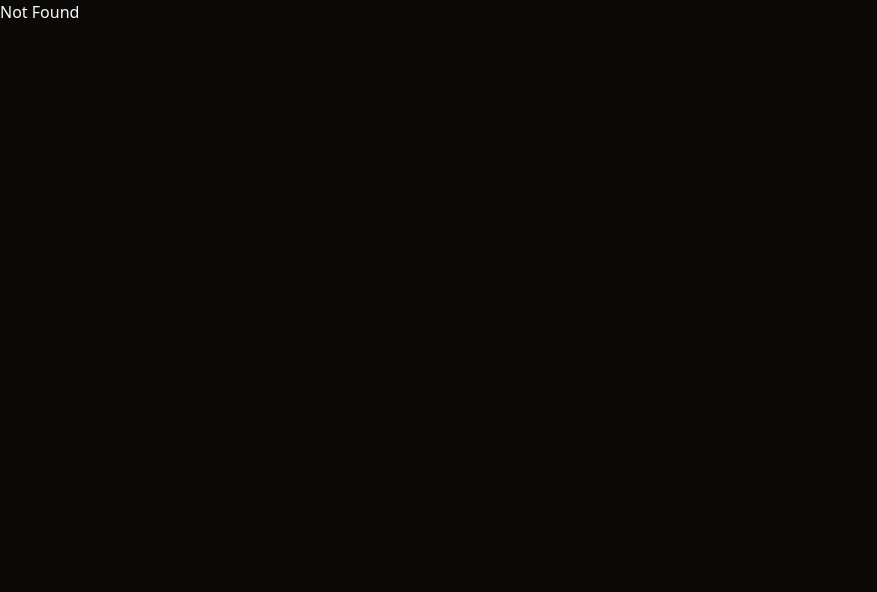
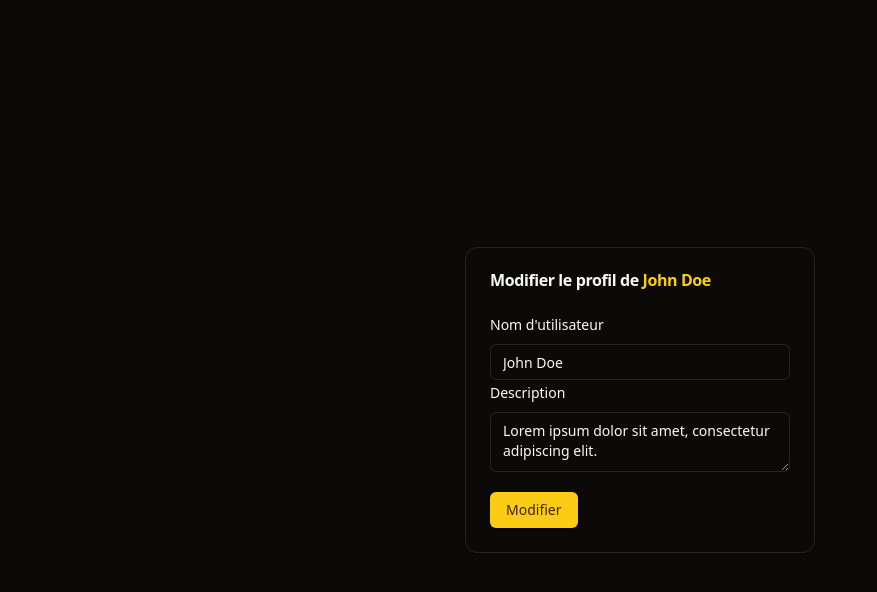
Before and after one commit to ThibaultMINNEBOO/technical-test-mately, a React (Vite) app: page /profiles/1/edit in a window 1280 px wide. Shown: the top 592 px of the page, without its empty margins (0-877 px from the left). Built offline with nearby package versions, Linux system fonts and the light colour scheme.

Commit message:
feat: add profile editing feature

```diff
--- a/src/components/Profile/index.tsx
+++ b/src/components/Profile/index.tsx
@@ -7,14 +7,16 @@ import {
   CardHeader,
   CardTitle,
 } from "@/components/ui/card";
+import { Link } from "wouter";
 
 interface ProfileProps {
+  id: number;
   username: string;
   description: string;
   photo: string;
 }
 
-export function Profile({ username, description, photo }: ProfileProps) {
+export function Profile({ id, username, description, photo }: ProfileProps) {
   return (
     <Card className="w-[350px]">
       <CardHeader>
@@ -28,7 +30,9 @@ export function Profile({ username, description, photo }: ProfileProps) {
       </CardHeader>
       <CardContent>
         <CardDescription>{description}</CardDescription>
-        <Button className="mt-2">Modifier</Button>
+        <Button className="mt-2" asChild>
+          <Link to={`/profiles/${id}/edit`}>Modifier le profil</Link>
+        </Button>
       </CardContent>
     </Card>
   );
--- a/src/components/ProfileForm/index.tsx
+++ b/src/components/ProfileForm/index.tsx
@@ -17,9 +17,14 @@ import { profileSchema } from "./profile.schema";
 interface ProfileFormProps {
   onSubmit: (data: ProfilePayload) => void;
   defaultValues?: ProfilePayload;
+  label: string;
 }
 
-export function ProfileForm({ onSubmit, defaultValues }: ProfileFormProps) {
+export function ProfileForm({
+  onSubmit,
+  defaultValues,
+  label,
+}: ProfileFormProps) {
   const form = useForm<ProfilePayload>({
     defaultValues,
     resolver: zodResolver(profileSchema),
@@ -61,7 +66,7 @@ export function ProfileForm({ onSubmit, defaultValues }: ProfileFormProps) {
           )}
         />
         <Button type="submit" className="mt-5">
-          Ajouter
+          {label}
         </Button>
       </form>
     </Form>
--- a/src/routes.tsx
+++ b/src/routes.tsx
@@ -2,12 +2,14 @@ import { Route, Switch } from "wouter";
 import { HomeRoute } from "./routes/HomeRoute";
 import { NotFound } from "./routes/NotFound";
 import { NewProfileRoute } from "./routes/NewProfileRoute";
+import { EditProfileRoute } from "./routes/EditProfileRoute";
 
 export function Router() {
   return (
     <Switch>
       <Route path="/" component={HomeRoute} />
       <Route path="/profiles/new" component={NewProfileRoute} />
+      <Route path="/profiles/:id/edit" component={EditProfileRoute} />
       /* 404 Page */
       <Route component={NotFound} />
     </Switch>
--- /dev/null
+++ b/src/routes/EditProfileRoute.tsx
@@ -0,0 +1,53 @@
+import { ProfileForm } from "@/components/ProfileForm";
+import { Card, CardContent, CardHeader, CardTitle } from "@/components/ui/card";
+import { toast } from "@/hooks/use-toast";
+import { RootState } from "@/store";
+import { updateProfile } from "@/store/profiles/profileSlice";
+import { useDispatch, useSelector } from "react-redux";
+import { useLocation, useParams } from "wouter";
+
+export function EditProfileRoute() {
+  const dispatch = useDispatch();
+  const profiles = useSelector((state: RootState) => state.profiles);
+
+  const params = useParams<{ id: string }>();
+  const selectedProfile = profiles.find(
+    (profile) => profile.id === Number(params.id)
+  );
+
+  // eslint-disable-next-line @typescript-eslint/no-unused-vars
+  const [_, setLocation] = useLocation();
+
+  return (
+    <div className="flex justify-center items-center h-screen p-30">
+      <Card className="w-[350px]">
+        <CardHeader>
+          <CardTitle>
+            Modifier le profil de{" "}
+            <span className="text-primary">{selectedProfile?.username}</span>
+          </CardTitle>
+        </CardHeader>
+        <CardContent>
+          <ProfileForm
+            label="Modifier"
+            defaultValues={selectedProfile}
+            onSubmit={(data) => {
+              dispatch(
+                updateProfile({
+                  id: selectedProfile!.id,
+                  ...data,
+                })
+              );
+              toast({
+                variant: "success",
+                title: "Profil modifié",
+                description: "Le profil modifié avec succès",
+              });
+              setLocation("/");
+            }}
+          />
+        </CardContent>
+      </Card>
+    </div>
+  );
+}
--- a/src/routes/HomeRoute.tsx
+++ b/src/routes/HomeRoute.tsx
@@ -15,12 +15,7 @@ export function HomeRoute() {
       </h1>
       <div className="flex flex-wrap justify-center items-center gap-3">
         {profiles.map((profile) => (
-          <Profile
-            key={profile.id}
-            username={profile.username}
-            description={profile.description}
-            photo={profile.photo}
-          />
+          <Profile key={profile.id} {...profile} />
         ))}
       </div>
       <Button asChild>
--- a/src/routes/NewProfileRoute.tsx
+++ b/src/routes/NewProfileRoute.tsx
@@ -6,6 +6,7 @@ import { useDispatch } from "react-redux";
 import { useLocation } from "wouter";
 
 export function NewProfileRoute() {
+  // eslint-disable-next-line @typescript-eslint/no-unused-vars
   const [_, setLocation] = useLocation();
   const dispatch = useDispatch();
 
@@ -17,6 +18,7 @@ export function NewProfileRoute() {
         </CardHeader>
         <CardContent>
           <ProfileForm
+            label="Ajouter"
             onSubmit={(data) => {
               dispatch(addProfile(data));
               toast({
```
